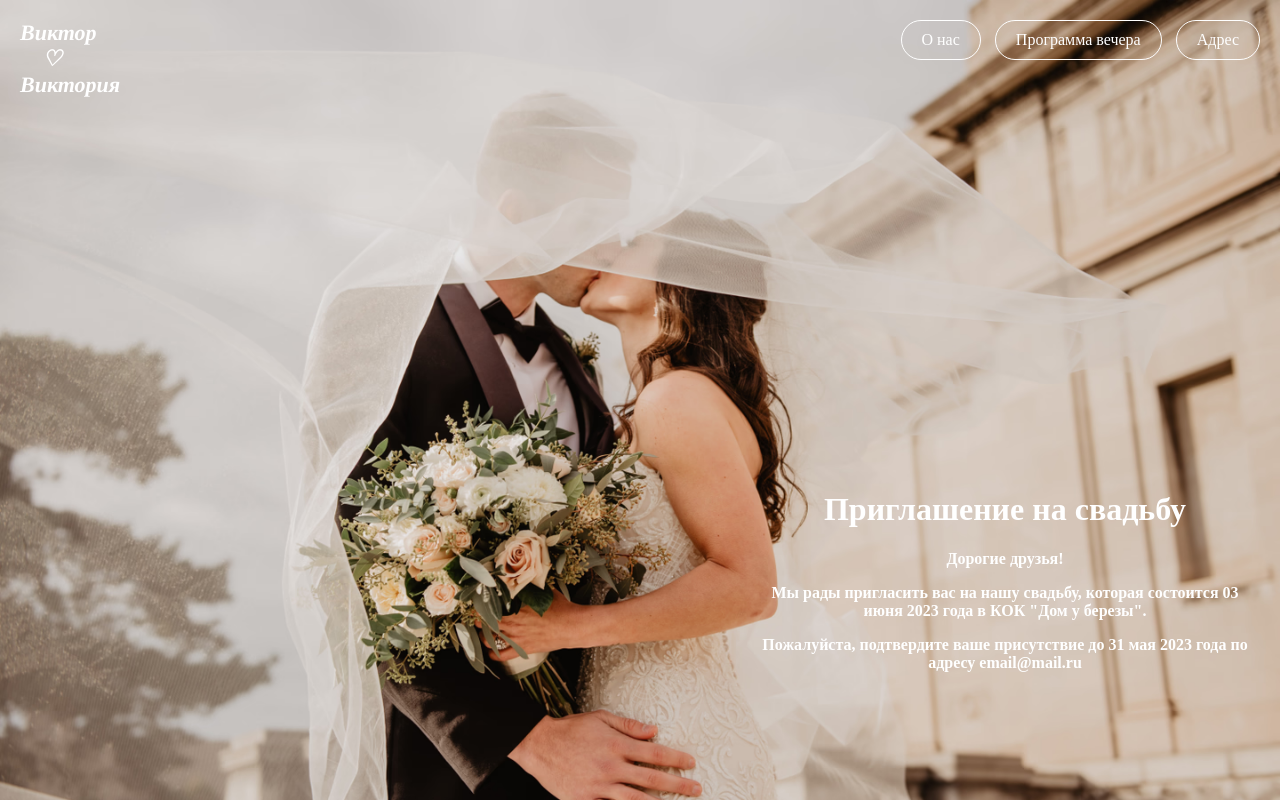
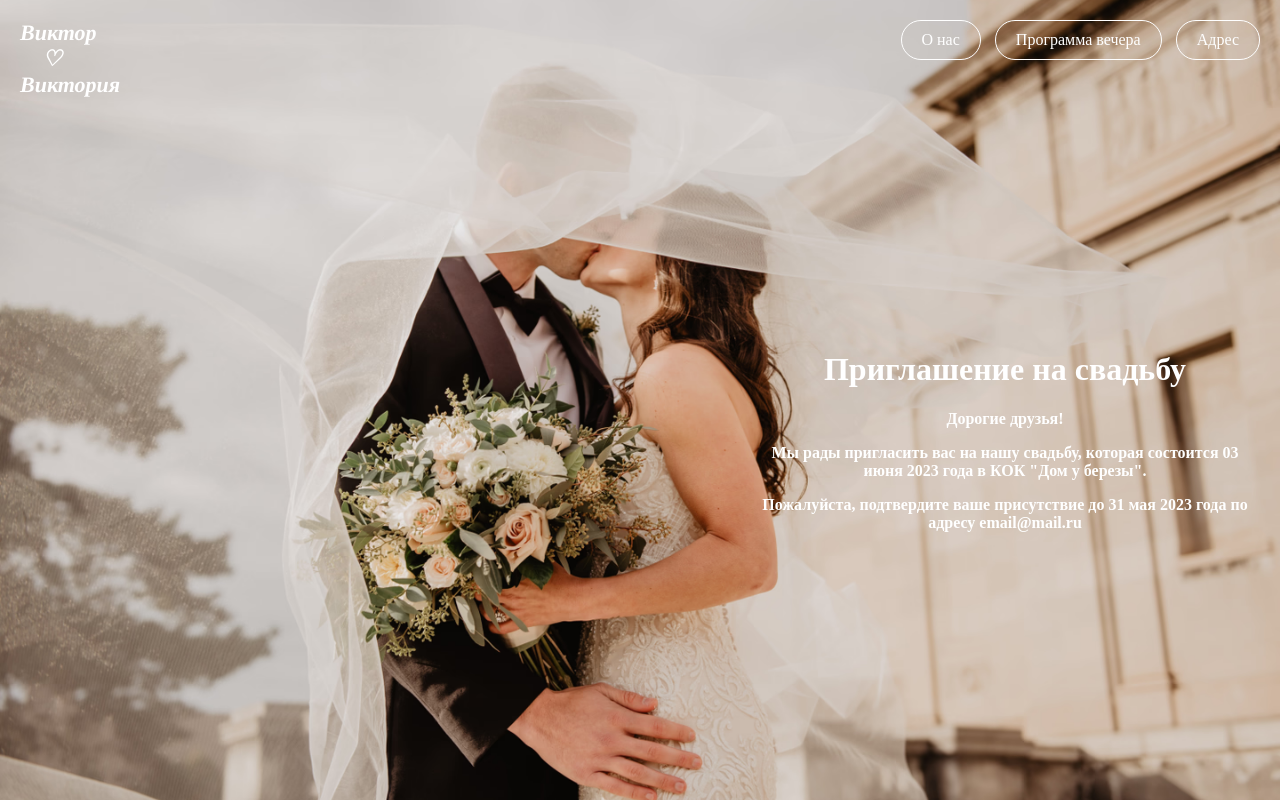
Before and after one commit to nasta987/Wedding, a plain HTML site: page index.html in a window 1280 px wide. Drawn offline with Linux system fonts and the light colour scheme.

Commit message:
fourth commit

```diff
--- a/index.html
+++ b/index.html
@@ -16,6 +16,7 @@
         background-image: url(wedding.avif);
         background-size: cover;
         background-repeat: no-repeat;
+        background-position: center center;
         display: flex;
         flex-direction: column;
       }
@@ -94,7 +95,7 @@
         right: 20px;
         position: absolute;
         padding: 0px;
-        top: 470px;
+        top: 330px;
         left: 750px;
 
         text-align: center;
```
Also changed, not shown: about.html (+1 -1 lines), adress.html (+1 -0 lines), programm.html (+1 -0 lines).
